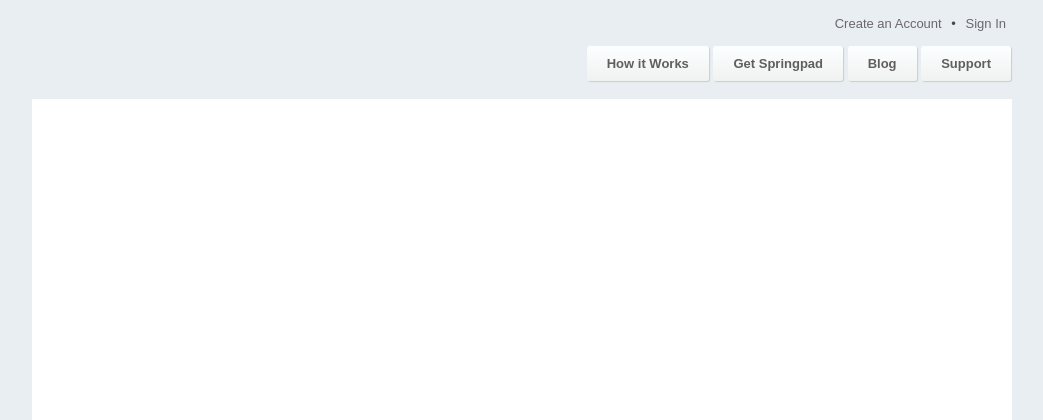
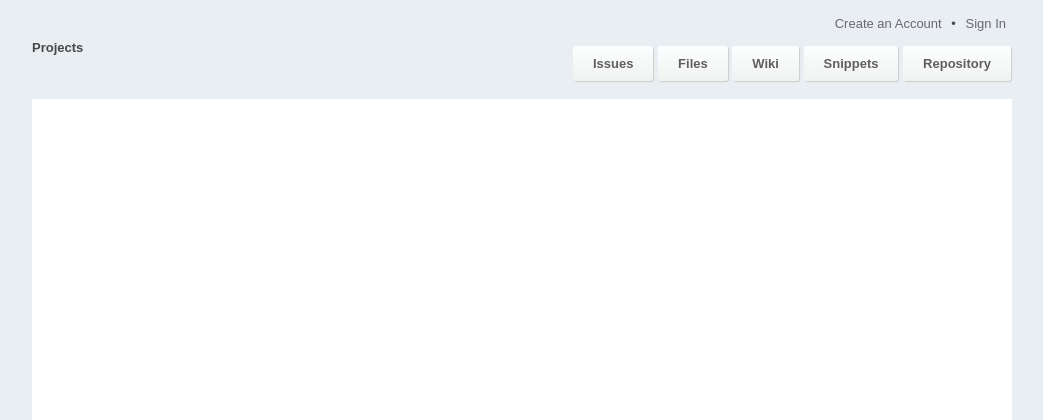
Before and after one commit to naturalcodeproject/Projects, a PHP site: template views/layouts/index.php in a window 1280 px wide. Shown: the top 420 px of the page, without its empty margins (118-1161 px from the left). Run offline with PHP 8.4, Linux system fonts and the light colour scheme; the template is opened without the code that fills it, so the values that code supplies are empty.

Commit message:
Some minor updates

```diff
--- a/views/layouts/index.php
+++ b/views/layouts/index.php
@@ -12,13 +12,14 @@
 <body>
 	<div id="container">
 		<header role="banner">
-			<h1></h1>
+			<h1>Projects</h1>
 			<nav role="navigation" id="navigation">
 				<ul>
-					<li class="how_it_works"><a href="/how_it_works">How it Works</a></li>
-					<li class="get_springpad"><a href="/get_springpad">Get Springpad</a></li>
-					<li class="blog"><a href="http://blog.springpadit.com/">Blog</a></li>
-					<li class="support"><a href="/support">Support</a></li>
+					<li class="how_it_works"><a href="/how_it_works">Issues</a></li>
+					<li class="get_springpad"><a href="/get_springpad">Files</a></li>
+					<li class="blog"><a href="http://blog.springpadit.com/">Wiki</a></li>
+					<li class="support"><a href="/support">Snippets</a></li>
+					<li class="support"><a href="/support">Repository</a></li>
 				</ul>
 			</nav>
 			<nav role="util" id="util">
@@ -34,11 +35,8 @@
 		</div>
 		<footer>
 			<p class="copy">
-				© 2010 Spring Partners •
-				<a href="/about">About Us</a> •
-				<a href="/partners">Partners</a> •
-				<a href="/privacy">Privacy Policy</a> •
-				<a href="/terms">Terms of Service</a>
+				© 2010 NaturalCodeProject •
+				<a href="/about">About Us</a>
 			</p>
 		</footer>
 	</div>
```
